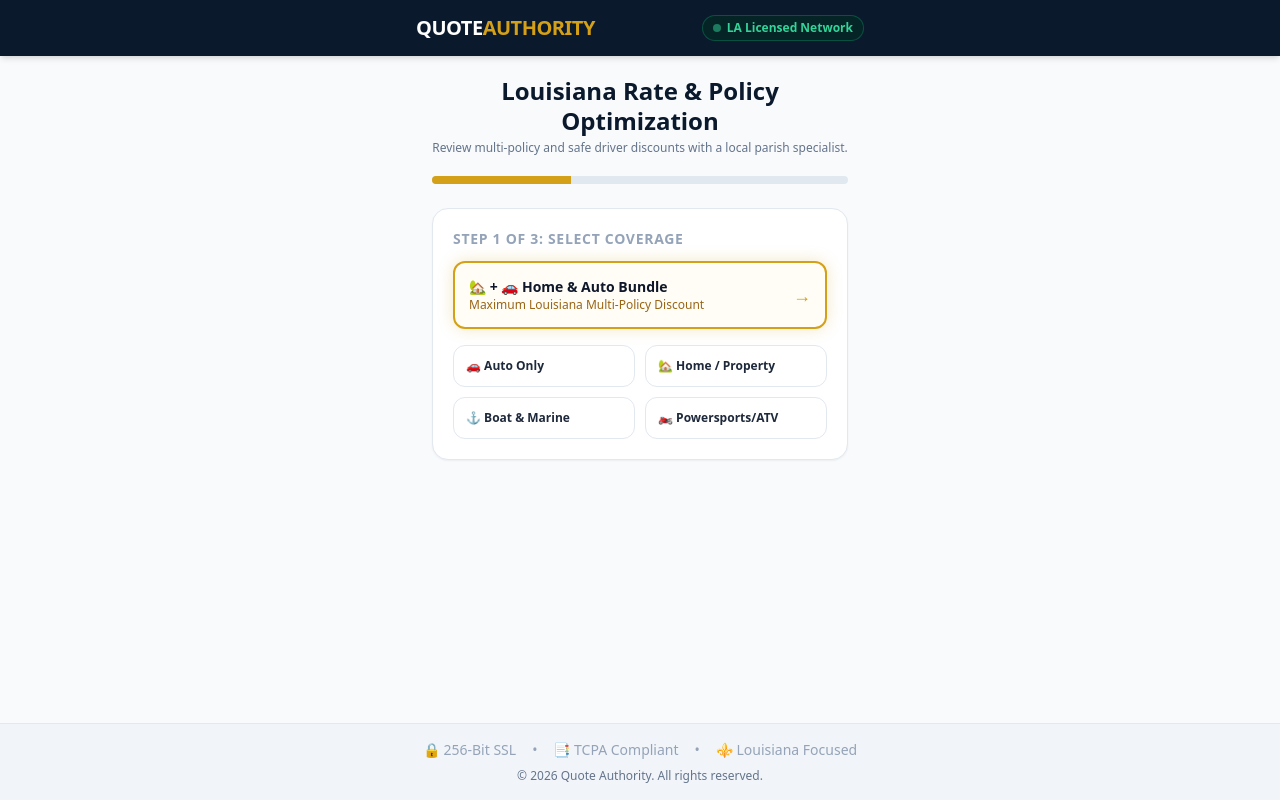
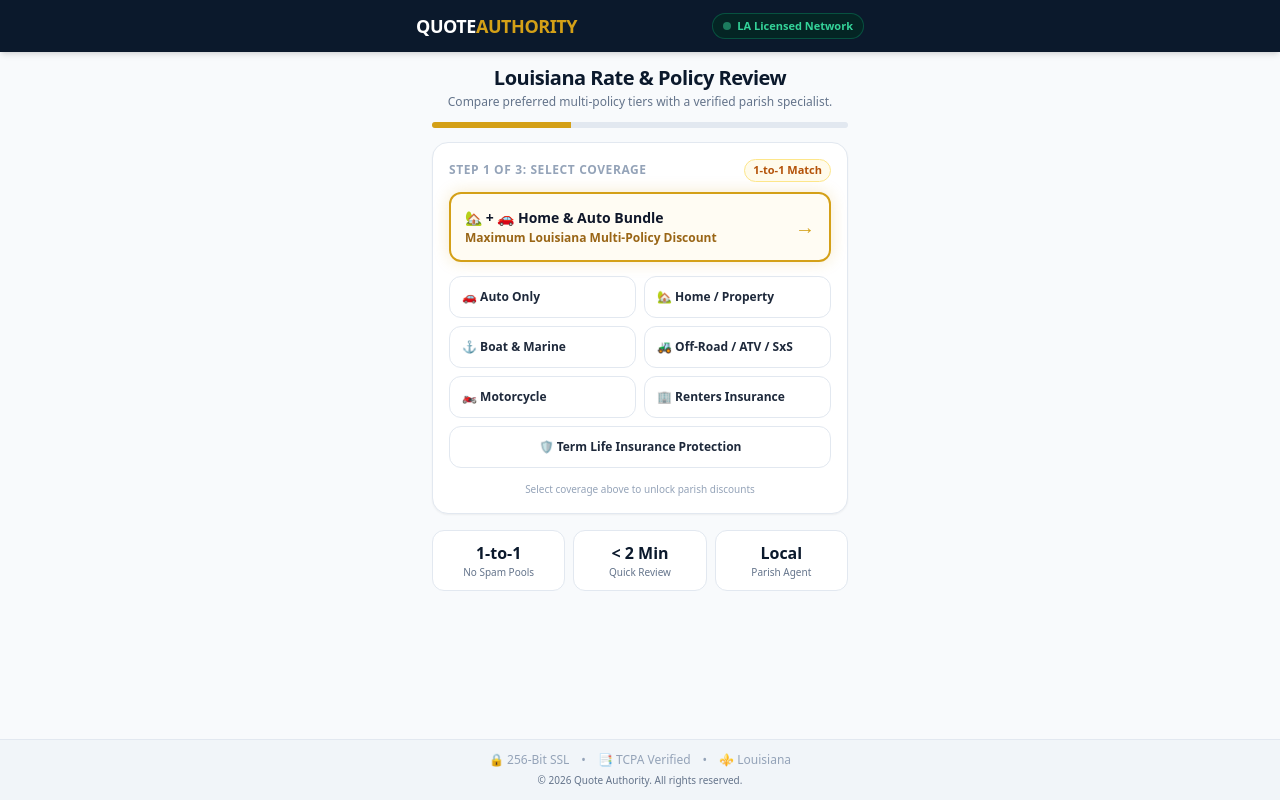
Before and after one commit to Cvsmith06/GoQuoteAuthority, a plain HTML site: page index.html in a window 1280 px wide. Drawn offline with nearby package versions, Linux system fonts and the light colour scheme.

Commit message:
Update index.html

```diff
--- a/index.html
+++ b/index.html
@@ -7,18 +7,18 @@
   <script src="https://cdn.tailwindcss.com"></script>
   <style>
     body { -webkit-tap-highlight-color: transparent; }
-    .gold-glow { box-shadow: 0 0 15px rgba(212, 160, 23, 0.25); }
+    .gold-glow { box-shadow: 0 0 16px rgba(212, 160, 23, 0.22); }
   </style>
 </head>
-<body class="bg-slate-50 text-slate-800 antialiased min-h-screen flex flex-col justify-between font-sans">
+<body class="bg-slate-50 text-slate-800 antialiased min-h-screen flex flex-col font-sans">
 
   <!-- Header -->
-  <header class="w-full bg-[#0B192C] text-white py-3.5 px-4 shadow-md sticky top-0 z-50">
+  <header class="w-full bg-[#0B192C] text-white py-3 px-4 shadow-md sticky top-0 z-50">
     <div class="max-w-md mx-auto flex items-center justify-between">
-      <div class="flex items-center space-x-2">
-        <span class="text-xl font-black tracking-tight text-white">QUOTE<span class="text-[#D4A017]">AUTHORITY</span></span>
+      <div class="flex items-center space-x-1">
+        <span class="text-lg font-black tracking-tight text-white">QUOTE<span class="text-[#D4A017]">AUTHORITY</span></span>
       </div>
-      <div class="flex items-center text-xs font-semibold text-emerald-400 bg-emerald-950/60 px-2.5 py-1 rounded-full border border-emerald-500/30">
+      <div class="flex items-center text-[11px] font-semibold text-emerald-400 bg-emerald-950/70 px-2.5 py-1 rounded-full border border-emerald-500/30">
         <span class="w-2 h-2 rounded-full bg-emerald-400 animate-pulse mr-1.5"></span>
         LA Licensed Network
       </div>
@@ -26,21 +26,21 @@
   </header>
 
   <!-- Main Container -->
-  <main class="w-full max-w-md mx-auto px-4 py-5 flex-grow">
+  <main class="w-full max-w-md mx-auto px-4 pt-3 pb-6 flex-grow flex flex-col justify-start">
 
     <!-- Title Section -->
-    <div class="text-center mb-5">
-      <h1 class="text-2xl font-extrabold text-[#0B192C] leading-tight">Louisiana Rate & Policy Optimization</h1>
-      <p class="text-xs text-slate-500 mt-1">Review multi-policy and safe driver discounts with a local parish specialist.</p>
+    <div class="text-center mb-3">
+      <h1 class="text-xl font-extrabold text-[#0B192C] tracking-tight">Louisiana Rate & Policy Review</h1>
+      <p class="text-xs text-slate-500 mt-0.5">Compare preferred multi-policy tiers with a verified parish specialist.</p>
     </div>
 
     <!-- Progress Bar -->
-    <div class="w-full bg-slate-200 h-2 rounded-full mb-6 overflow-hidden">
+    <div class="w-full bg-slate-200 h-1.5 rounded-full mb-3.5 overflow-hidden">
       <div id="progressBar" class="bg-[#D4A017] h-full w-1/3 transition-all duration-300"></div>
     </div>
 
-    <!-- Intake Form -->
-    <form id="leadFunnel" class="bg-white rounded-2xl shadow-sm border border-slate-200 p-5">
+    <!-- Intake Card -->
+    <form id="leadFunnel" class="bg-white rounded-2xl shadow-sm border border-slate-200 p-4">
 
       <!-- Hidden Tracking Fields -->
       <input type="hidden" name="utm_source" id="utm_source" value="">
@@ -48,86 +48,104 @@
       <input type="hidden" name="utm_campaign" id="utm_campaign" value="">
       <input type="hidden" name="utm_content" id="utm_content" value="">
       <input type="hidden" name="fbclid" id="fbclid" value="">
+      <input type="hidden" name="coverage_type" id="coverage_type" value="">
 
-      <!-- STEP 1: Coverage Selection -->
-      <div id="step1" class="space-y-3">
-        <h2 class="text-sm font-bold uppercase tracking-wider text-slate-400">Step 1 of 3: Select Coverage</h2>
+      <!-- STEP 1: Complete Product Lineup -->
+      <div id="step1" class="space-y-2.5">
+        <div class="flex justify-between items-center mb-1">
+          <h2 class="text-xs font-bold uppercase tracking-wider text-slate-400">Step 1 of 3: Select Coverage</h2>
+          <span class="text-[11px] text-amber-700 font-bold bg-amber-50 px-2 py-0.5 rounded-full border border-amber-200">1-to-1 Match</span>
+        </div>
 
-        <button type="button" onclick="selectCoverage('Bundle (Home + Auto)')" class="w-full text-left p-3.5 rounded-xl border-2 border-[#D4A017] bg-amber-50/50 flex items-center justify-between gold-glow">
+        <!-- Featured Home + Auto Bundle Card -->
+        <button type="button" onclick="selectCoverage('Bundle (Home + Auto)')" class="w-full text-left p-3.5 rounded-xl border-2 border-[#D4A017] bg-amber-50/60 flex items-center justify-between gold-glow active:scale-[0.99] transition-transform">
           <div>
-            <div class="font-bold text-slate-900 text-sm">🏡 + 🚗 Home & Auto Bundle</div>
-            <div class="text-xs text-[#996515] font-medium">Maximum Louisiana Multi-Policy Discount</div>
+            <div class="font-extrabold text-slate-900 text-sm">🏡 + 🚗 Home & Auto Bundle</div>
+            <div class="text-xs text-[#996515] font-semibold mt-0.5">Maximum Louisiana Multi-Policy Discount</div>
           </div>
-          <span class="text-[#D4A017] font-bold text-lg">→</span>
+          <span class="text-[#D4A017] font-black text-xl">→</span>
         </button>
 
-        <div class="grid grid-cols-2 gap-2.5 pt-1">
-          <button type="button" onclick="selectCoverage('Auto Only')" class="p-3 text-left rounded-xl border border-slate-200 hover:border-slate-400 text-xs font-semibold text-slate-800">
+        <!-- 2-Column Product Grid -->
+        <div class="grid grid-cols-2 gap-2 pt-1">
+          <button type="button" onclick="selectCoverage('Auto Only')" class="p-3 text-left rounded-xl border border-slate-200 hover:border-slate-400 active:bg-slate-50 transition-colors text-xs font-bold text-slate-800">
             🚗 Auto Only
           </button>
-          <button type="button" onclick="selectCoverage('Home Only')" class="p-3 text-left rounded-xl border border-slate-200 hover:border-slate-400 text-xs font-semibold text-slate-800">
+          <button type="button" onclick="selectCoverage('Home Only')" class="p-3 text-left rounded-xl border border-slate-200 hover:border-slate-400 active:bg-slate-50 transition-colors text-xs font-bold text-slate-800">
             🏡 Home / Property
           </button>
-          <button type="button" onclick="selectCoverage('Boat / Marine')" class="p-3 text-left rounded-xl border border-slate-200 hover:border-slate-400 text-xs font-semibold text-slate-800">
+          <button type="button" onclick="selectCoverage('Boat / Marine')" class="p-3 text-left rounded-xl border border-slate-200 hover:border-slate-400 active:bg-slate-50 transition-colors text-xs font-bold text-slate-800">
             ⚓ Boat & Marine
           </button>
-          <button type="button" onclick="selectCoverage('ATV / Motorcycle')" class="p-3 text-left rounded-xl border border-slate-200 hover:border-slate-400 text-xs font-semibold text-slate-800">
-            🏍️ Powersports/ATV
+          <button type="button" onclick="selectCoverage('Off-Road / ATV')" class="p-3 text-left rounded-xl border border-slate-200 hover:border-slate-400 active:bg-slate-50 transition-colors text-xs font-bold text-slate-800">
+            🚜 Off-Road / ATV / SxS
+          </button>
+          <button type="button" onclick="selectCoverage('Motorcycle')" class="p-3 text-left rounded-xl border border-slate-200 hover:border-slate-400 active:bg-slate-50 transition-colors text-xs font-bold text-slate-800">
+            🏍️ Motorcycle
+          </button>
+          <button type="button" onclick="selectCoverage('Renters')" class="p-3 text-left rounded-xl border border-slate-200 hover:border-slate-400 active:bg-slate-50 transition-colors text-xs font-bold text-slate-800">
+            🏢 Renters Insurance
+          </button>
+          <button type="button" onclick="selectCoverage('Life')" class="col-span-2 p-3 text-center rounded-xl border border-slate-200 hover:border-slate-400 active:bg-slate-50 transition-colors text-xs font-bold text-slate-800">
+            🛡️ Term Life Insurance Protection
           </button>
         </div>
-        <input type="hidden" name="coverage_type" id="coverage_type">
+
+        <p class="text-[10px] text-slate-400 text-center pt-1">
+          Select coverage above to unlock parish discounts
+        </p>
       </div>
 
       <!-- STEP 2: Underwriting Profile -->
-      <div id="step2" class="space-y-4 hidden">
-        <h2 class="text-sm font-bold uppercase tracking-wider text-slate-400">Step 2 of 3: Parish & Status</h2>
+      <div id="step2" class="space-y-3.5 hidden">
+        <h2 class="text-xs font-bold uppercase tracking-wider text-slate-400">Step 2 of 3: Parish & Status</h2>
 
         <div>
-          <label class="block text-xs font-semibold text-slate-600 mb-1">Louisiana ZIP Code</label>
-          <input type="tel" maxlength="5" id="zip_code" name="zip_code" placeholder="e.g. 70737"
-            class="w-full p-3 rounded-lg border border-slate-300 text-base font-semibold focus:outline-none focus:border-[#0B192C]">
+          <label class="block text-xs font-semibold text-slate-600 mb-1">Louisiana 5-Digit ZIP Code</label>
+          <input type="tel" maxlength="5" id="zip_code" name="zip_code" placeholder="e.g. 70737" required
+            class="w-full p-3 rounded-lg border border-slate-300 text-sm font-semibold focus:outline-none focus:border-[#0B192C]">
         </div>
 
         <div>
-          <label class="block text-xs font-semibold text-slate-600 mb-1">Continuous Insurance Coverage?</label>
-          <select name="continuous_coverage" class="w-full p-3 rounded-lg border border-slate-300 text-xs font-medium bg-white">
-            <option value="Yes (Over 12 Months)">Yes, 12+ Months Active</option>
+          <label class="block text-xs font-semibold text-slate-600 mb-1">Current Continuous Insurance?</label>
+          <select name="continuous_coverage" class="w-full p-2.5 rounded-lg border border-slate-300 text-xs font-semibold bg-white text-slate-700">
+            <option value="Yes (Over 12 Months)">Yes, 12+ Months Active (Preferred Tier)</option>
             <option value="Yes (Under 12 Months)">Yes, Less than 12 Months</option>
             <option value="Currently Lapsed">Currently Lapsed / Uninsured</option>
           </select>
         </div>
 
         <div>
-          <label class="block text-xs font-semibold text-slate-600 mb-1">Residence Type</label>
+          <label class="block text-xs font-semibold text-slate-600 mb-1">Residence Status</label>
           <div class="grid grid-cols-2 gap-2">
-            <label class="flex items-center p-2.5 rounded-lg border border-slate-200 text-xs cursor-pointer">
+            <label class="flex items-center p-2.5 rounded-lg border border-slate-200 text-xs font-medium cursor-pointer">
               <input type="radio" name="residence" value="Own Single Family" checked class="mr-2 accent-[#0B192C]"> Own Home
             </label>
-            <label class="flex items-center p-2.5 rounded-lg border border-slate-200 text-xs cursor-pointer">
+            <label class="flex items-center p-2.5 rounded-lg border border-slate-200 text-xs font-medium cursor-pointer">
               <input type="radio" name="residence" value="Rent" class="mr-2 accent-[#0B192C]"> Rent
             </label>
           </div>
         </div>
 
-        <button type="button" onclick="goToStep(3)" class="w-full bg-[#0B192C] text-white py-3.5 rounded-xl font-bold text-sm tracking-wide shadow-md">
+        <button type="button" onclick="goToStep(3)" class="w-full bg-[#0B192C] text-white py-3 rounded-xl font-bold text-xs tracking-wider shadow-md active:scale-[0.99]">
           Continue to Contact Preference →
         </button>
       </div>
 
       <!-- STEP 3: Contact & Delivery Preference -->
-      <div id="step3" class="space-y-4 hidden">
-        <h2 class="text-sm font-bold uppercase tracking-wider text-slate-400">Step 3 of 3: Delivery Options</h2>
+      <div id="step3" class="space-y-3 hidden">
+        <h2 class="text-xs font-bold uppercase tracking-wider text-slate-400">Step 3 of 3: Deliver Review</h2>
 
         <div class="grid grid-cols-2 gap-2">
-          <input type="text" name="first_name" placeholder="First Name" required class="p-3 rounded-lg border border-slate-300 text-xs font-medium">
-          <input type="text" name="last_name" placeholder="Last Name" required class="p-3 rounded-lg border border-slate-300 text-xs font-medium">
+          <input type="text" name="first_name" placeholder="First Name" required class="p-2.5 rounded-lg border border-slate-300 text-xs font-medium">
+          <input type="text" name="last_name" placeholder="Last Name" required class="p-2.5 rounded-lg border border-slate-300 text-xs font-medium">
         </div>
 
-        <input type="tel" name="phone" id="phone" placeholder="Mobile Phone (for quote updates)" required class="w-full p-3 rounded-lg border border-slate-300 text-sm font-semibold">
-        <input type="email" name="email" placeholder="Email Address" required class="w-full p-3 rounded-lg border border-slate-300 text-xs font-medium">
+        <input type="tel" name="phone" id="phone" placeholder="Cell Phone (for rate updates)" required class="w-full p-2.5 rounded-lg border border-slate-300 text-sm font-semibold">
+        <input type="email" name="email" placeholder="Email Address" required class="w-full p-2.5 rounded-lg border border-slate-300 text-xs font-medium">
 
         <div>
-          <label class="block text-xs font-semibold text-slate-600 mb-1.5">Preferred Contact Method</label>
+          <label class="block text-xs font-semibold text-slate-600 mb-1">Preferred Contact Method</label>
           <div class="grid grid-cols-3 gap-2">
             <label class="p-2 border border-slate-200 rounded-lg text-center text-xs font-medium cursor-pointer">
               <input type="radio" name="contact_preference" value="SMS" checked class="mr-1 accent-emerald-600"> Text
@@ -142,33 +160,48 @@
         </div>
 
         <!-- Submit Button -->
-        <button type="submit" class="w-full bg-[#16A34A] hover:bg-[#15803D] text-white py-3.5 rounded-xl font-bold text-sm tracking-wide shadow-lg transition-transform active:scale-[0.99]">
-          🔒 Review My Rate Options
+        <button type="submit" class="w-full bg-[#16A34A] hover:bg-[#15803D] text-white py-3.5 rounded-xl font-bold text-sm tracking-wide shadow-lg active:scale-[0.99] transition-transform">
+          🔒 Calculate My Available Rates
         </button>
 
-        <!-- Compliance & Anti-Spam Guarantee -->
-        <p class="text-[10px] text-slate-400 leading-tight text-center pt-2">
-          🛡️ <strong>The 1-to-1 Quote Authority Guarantee:</strong> Your information is never sold to shared telemarketing pools. You will be contacted exclusively by one designated licensed Louisiana agent. Consent is not a condition of purchase.
+        <p class="text-[10px] text-slate-400 leading-tight text-center pt-1">
+          🛡️ <strong>The Quote Authority 1-to-1 Guarantee:</strong> Your data is never sold to shared phone boiler-rooms. Contacted exclusively by one licensed Louisiana parish specialist.
         </p>
       </div>
 
     </form>
+
+    <!-- Trust Building Value Strip (Fills Mobile Space Below Card) -->
+    <div class="mt-4 grid grid-cols-3 gap-2 text-center">
+      <div class="bg-white border border-slate-200 rounded-xl p-2.5 shadow-xs">
+        <div class="text-base font-bold text-[#0B192C]">1-to-1</div>
+        <div class="text-[10px] text-slate-500 font-medium">No Spam Pools</div>
+      </div>
+      <div class="bg-white border border-slate-200 rounded-xl p-2.5 shadow-xs">
+        <div class="text-base font-bold text-[#0B192C]">&lt; 2 Min</div>
+        <div class="text-[10px] text-slate-500 font-medium">Quick Review</div>
+      </div>
+      <div class="bg-white border border-slate-200 rounded-xl p-2.5 shadow-xs">
+        <div class="text-base font-bold text-[#0B192C]">Local</div>
+        <div class="text-[10px] text-slate-500 font-medium">Parish Agent</div>
+      </div>
+    </div>
+
   </main>
 
-  <!-- Trust Badges Footer -->
-  <footer class="w-full bg-slate-100 border-t border-slate-200 py-4 text-center text-xs text-slate-500">
-    <div class="flex justify-center space-x-4 mb-2 text-slate-400 text-sm">
+  <!-- Clean Compact Footer -->
+  <footer class="w-full bg-slate-100 border-t border-slate-200 py-3 text-center text-xs text-slate-500 mt-auto">
+    <div class="flex justify-center items-center space-x-3 text-slate-400 text-xs mb-1">
       <span>🔒 256-Bit SSL</span>
       <span>•</span>
-      <span>📑 TCPA Compliant</span>
+      <span>📑 TCPA Verified</span>
       <span>•</span>
-      <span>⚜️ Louisiana Focused</span>
+      <span>⚜️ Louisiana</span>
     </div>
-    <p>© 2026 Quote Authority. All rights reserved.</p>
+    <p class="text-[10px]">© 2026 Quote Authority. All rights reserved.</p>
   </footer>
 
   <script>
-    // Grab URL UTM Parameters automatically
     const params = new URLSearchParams(window.location.search);
     ['utm_source', 'utm_medium', 'utm_campaign', 'utm_content', 'fbclid'].forEach(key => {
       if(params.has(key)) document.getElementById(key).value = params.get(key);
@@ -194,20 +227,20 @@
       }
     }
 
-    // Submit payload to Webhook (Make.com / Zapier)
     document.getElementById('leadFunnel').addEventListener('submit', function(e) {
       e.preventDefault();
       const formData = new FormData(this);
       const data = Object.fromEntries(formData.entries());
 
-      // Send to webhook endpoint
       fetch('YOUR_WEBHOOK_URL_HERE', {
         method: 'POST',
         headers: { 'Content-Type': 'application/json' },
         body: JSON.stringify(data)
       }).then(() => {
         window.location.href = '/thank-you.html';
-      }).catch(err => alert('Submission received. A representative will contact you shortly.'));
+      }).catch(() => {
+        window.location.href = '/thank-you.html';
+      });
     });
   </script>
 </body>
```
